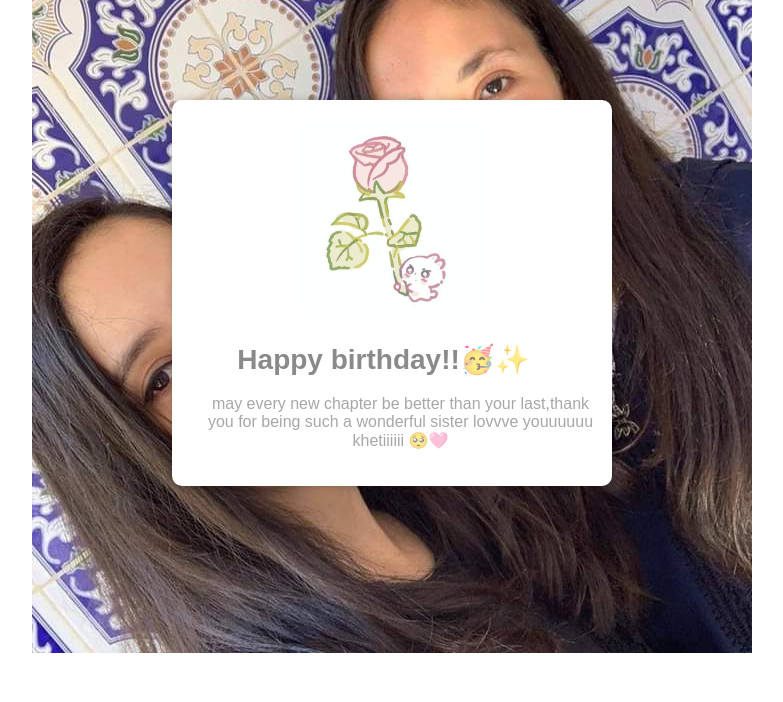
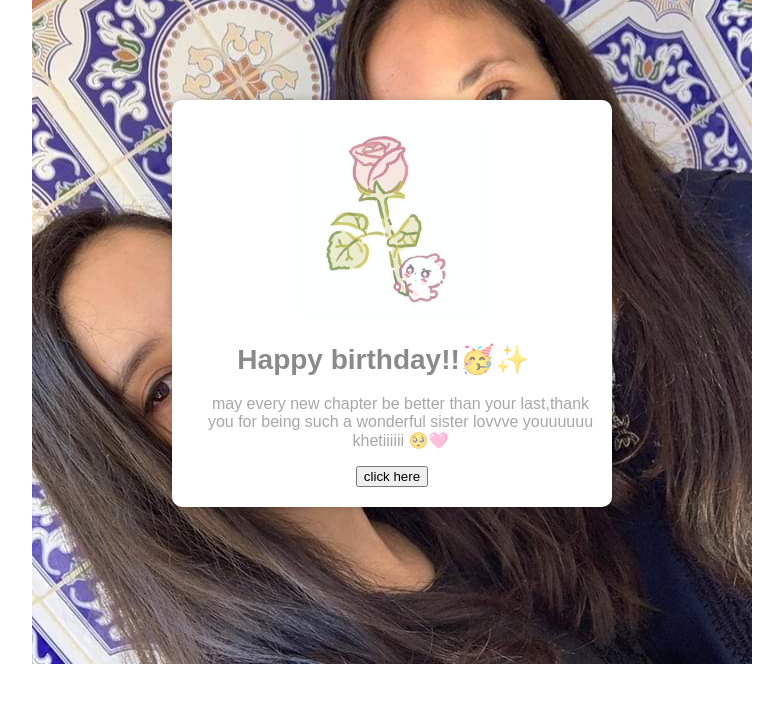
Before and after one commit to nawallakhder/nawalgreen, a plain HTML site: page index.html in a window 1280 px wide. Shown: the whole page, without its empty margins (248-1031 px from the left). Drawn offline with Linux system fonts and the light colour scheme.

Commit message:
nawal ino

```diff
--- a/index.html
+++ b/index.html
@@ -14,6 +14,7 @@
         <img src="pic 1.jpg" alt="Birthday Balloons" class="animate">
         <h1 class="animate">Happy birthday!!🥳✨</h1>
         <p class="animate">may every new chapter be better than your last,thank you for being such a wonderful sister lovvve youuuuuu khetiiiiii 🥺🩷</p>
+         <button link url="https://nawallakhder.github.io/zahra-ino/">click here</button>
     </div>
 </body>
 </html>
--- a/style.css
+++ b/style.css
@@ -40,7 +40,6 @@ p {
     animation: slideInRight 1.5s ease infinite;
 }
 
-
 @keyframes fadeIn {
     0% { opacity: 0; transform: scale(0.9); }
     100% { opacity: 1; transform: scale(1); }
```
